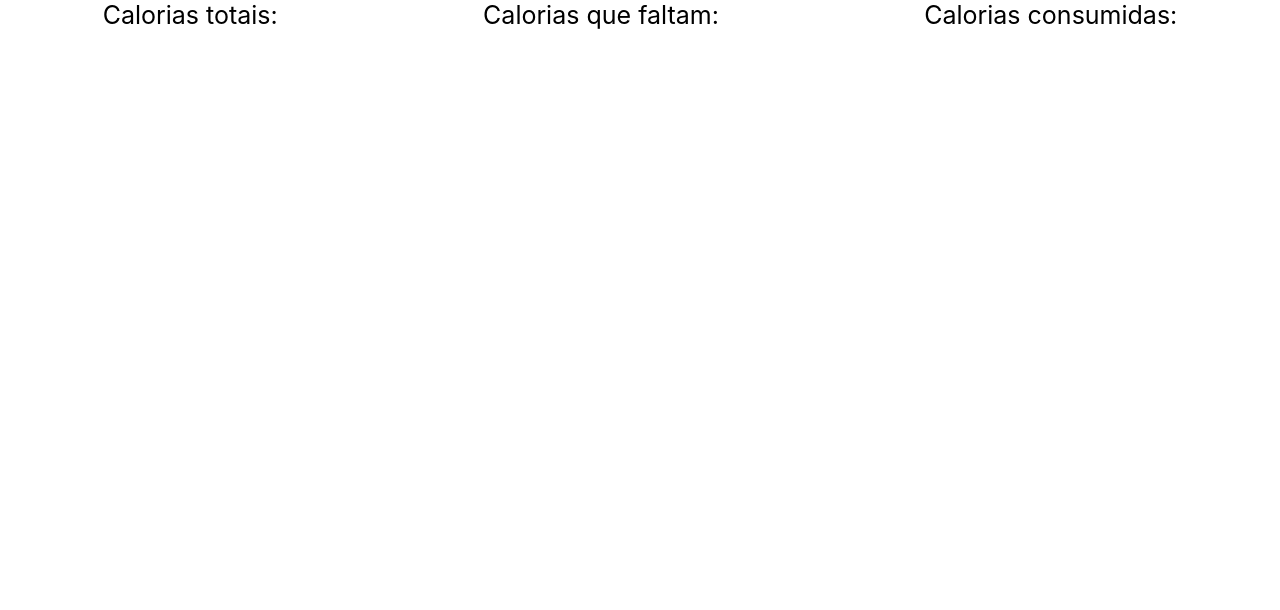
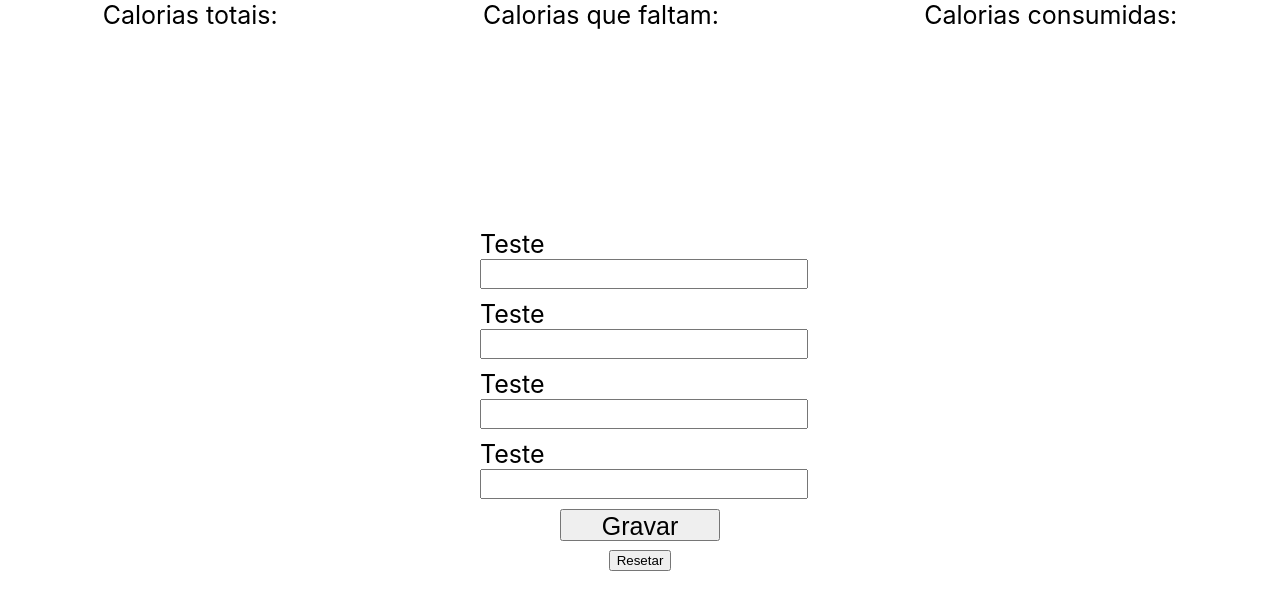
Before and after one commit to vitorvieirah/gerenciador-emagrecimento, a React (Create React App) app in the folder gerenciador-emagrecimento/: page / in a window 1280 px wide. Shown: the top 610 px of the page. Built offline with nearby package versions, Linux system fonts and the light colour scheme.

Commit message:
Continuando o desenvolvimento, finalizado o formulário  começando o footer

```diff
--- /dev/null
+++ b/gerenciador-emagrecimento/src/App.css
@@ -0,0 +1,7 @@
+.app {
+    display: flex;
+    flex-direction: column;
+    justify-content: center;
+    align-items: center;
+    height: 100vh;
+}
--- a/gerenciador-emagrecimento/src/App.js
+++ b/gerenciador-emagrecimento/src/App.js
@@ -1,9 +1,14 @@
+import Formulario from './componentes/Formulario';
 import Header from './componentes/Header';
+import './App.css'
+import Footer from './componentes/Footer';
 
 function App() {
   return (
-    <div>
+    <div className="app">
       <Header/>
+      <Formulario/>
+      <Footer/>
     </div>
   );
 }
--- a/gerenciador-emagrecimento/src/componentes/CampoTexto/CampoTexto.css
+++ b/gerenciador-emagrecimento/src/componentes/CampoTexto/CampoTexto.css
@@ -0,0 +1,15 @@
+.campo-texto {
+    display: flex;
+    flex-direction: column;
+    width: 100%;
+}
+
+.campo-texto label {
+    font-size: 25px;
+}
+
+.campo-texto input {
+    width: 100%;
+    height: 3vh;
+    font-size: 20px;
+}
--- a/gerenciador-emagrecimento/src/componentes/CampoTexto/index.js
+++ b/gerenciador-emagrecimento/src/componentes/CampoTexto/index.js
@@ -1,6 +1,8 @@
+import './CampoTexto.css'
+
 const CampoTexto = (props) => {
     return (
-        <div>
+        <div className="campo-texto">
             <label>{props.label}</label>
             <input/>
         </div>
--- /dev/null
+++ b/gerenciador-emagrecimento/src/componentes/Footer/Footer.css
@@ -0,0 +1,3 @@
+.footer {
+
+}
--- /dev/null
+++ b/gerenciador-emagrecimento/src/componentes/Footer/index.js
@@ -0,0 +1,11 @@
+import './Footer.css'
+
+const Footer = () => {
+    return (
+        <div className="footer">
+            <button type="button">Resetar</button>
+        </div>
+    )
+}
+
+export default Footer;
--- a/gerenciador-emagrecimento/src/componentes/Formulario/Formulario.css
+++ b/gerenciador-emagrecimento/src/componentes/Formulario/Formulario.css
@@ -0,0 +1,15 @@
+.formulario {
+    display: flex;
+    flex-direction: column;
+    align-items: center;
+    width: 25%;
+    height: 40%;
+    gap: 10px;
+}
+
+
+.formulario button {
+    width: 50%;
+    height: 10%;
+    font-size: 25px;
+}
--- a/gerenciador-emagrecimento/src/componentes/Formulario/index.js
+++ b/gerenciador-emagrecimento/src/componentes/Formulario/index.js
@@ -1,11 +1,14 @@
+import './Formulario.css'
+import CampoTexto from '../CampoTexto'
 
 const Formulario = () => {
     return (
-        <form>
-            <CampoTexto/>
-            <CampoTexto/>
-            <CampoTexto/>
-            <CampoTexto/>
+        <form className="formulario">
+            <CampoTexto label="Teste"/>
+            <CampoTexto label="Teste"/>
+            <CampoTexto label="Teste"/>
+            <CampoTexto label="Teste"/>
+            <button type="submit">Gravar</button>
         </form>
     )
 }
--- a/gerenciador-emagrecimento/src/componentes/Header/Header.css
+++ b/gerenciador-emagrecimento/src/componentes/Header/Header.css
@@ -2,6 +2,9 @@
     display: flex;
     flex-direction: row;
     justify-content: space-around;
+    width: 100%;
+    top: 0;
+    position: fixed;
 }
 
 .header label {
```
